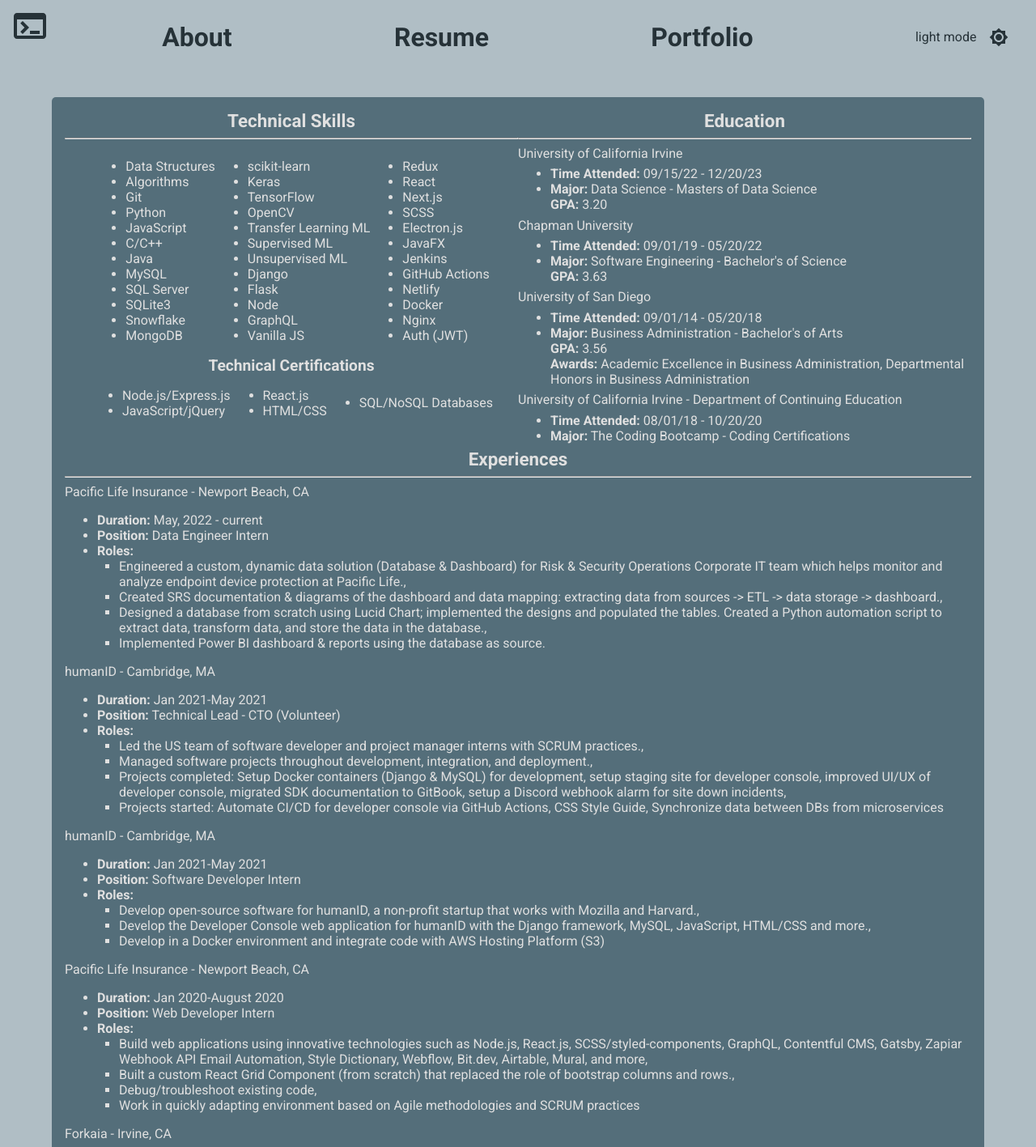
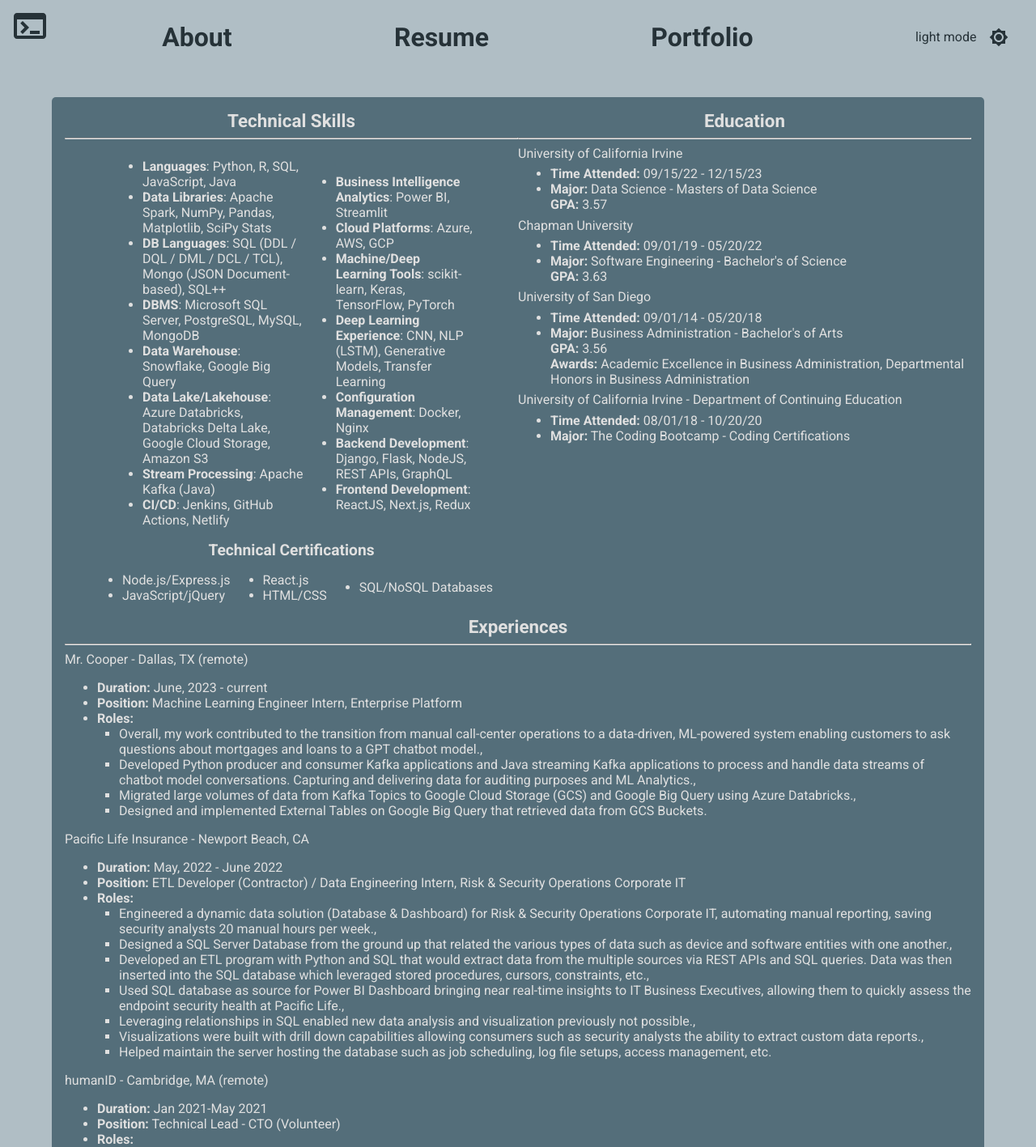
Before and after one commit to tarekel96/Portfolio_App, a Next.js app in the folder next-portfolio/: page /resume in a window 1280 px wide. Shown: the top 1417 px of the page at 81% size. Built offline with nearby package versions, Linux system fonts and the light colour scheme.

Commit message:
Updating portfolio site with my current experience and updated gpa. Next will update personal projects.

```diff
--- a/next-portfolio/lib/resume.json
+++ b/next-portfolio/lib/resume.json
@@ -1,14 +1,33 @@
 {
 	"certifications": "Node.js/Express.js, JavaScript/jQuery, React.js, HTML/CSS, SQL/NoSQL Databases",
 	"skills": "Data Structures, Algorithms, Git, Python, JavaScript, C/C++, Java, MySQL, SQL Server, SQLite3, Snowflake, MongoDB, scikit-learn, Keras, TensorFlow, OpenCV, Transfer Learning ML, Supervised ML, Unsupervised ML, Django, Flask, Node, GraphQL, Vanilla JS, Redux, React, Next.js, SCSS, Electron.js, JavaFX, Jenkins, GitHub Actions, Netlify, Docker, Nginx, Auth (JWT)",
+	"skillsMap_1": {
+		"Languages": "Python, R, SQL, JavaScript, Java",
+		"Data Libraries": "Apache Spark, NumPy, Pandas, Matplotlib, SciPy Stats",
+		"DB Languages": "SQL (DDL / DQL / DML / DCL / TCL), Mongo (JSON Document-based), SQL++",
+		"DBMS": "Microsoft SQL Server, PostgreSQL, MySQL, MongoDB",
+		"Data Warehouse": "Snowflake, Google Big Query",
+		"Data Lake/Lakehouse": "Azure Databricks, Databricks Delta Lake, Google Cloud Storage, Amazon S3",
+		"Stream Processing": "Apache Kafka (Java)",
+		"CI/CD": "Jenkins, GitHub Actions, Netlify"
+	},
+	"skillsMap_2": {
+		"Business Intelligence Analytics": "Power BI, Streamlit",
+		"Cloud Platforms": "Azure, AWS, GCP",
+		"Machine/Deep Learning Tools": "scikit-learn, Keras, TensorFlow, PyTorch",
+		"Deep Learning Experience": "CNN, NLP (LSTM), Generative Models, Transfer Learning",
+		"Configuration Management": "Docker, Nginx",
+		"Backend Development": "Django, Flask, NodeJS, REST APIs, GraphQL",
+		"Frontend Development": "ReactJS, Next.js, Redux"
+	},
 	"educations": [
 		{
 			"name": "University of California Irvine",
 			"id": "uci-masters",
-			"duration": "09/15/22 - 12/20/23",
+			"duration": "09/15/22 - 12/15/23",
 			"major": "Data Science",
 			"degreeType": "Masters of Data Science",
-			"gpa": "3.20",
+			"gpa": "3.57",
 			"relevantCourses": "",
 			"specialAwards": []
 		},
@@ -48,22 +67,38 @@
 	],
 	"experiences": [
 		{
+			"companyName": "Mr. Cooper",
+			"id": "mrcooper",
+			"location": "Dallas, TX (remote)",
+			"duration": "June, 2023 - current",
+			"position": "Machine Learning Engineer Intern, Enterprise Platform",
+			"roles": [
+				"Overall, my work contributed to the transition from manual call-center operations to a data-driven, ML-powered system enabling customers to ask questions about mortgages and loans to a GPT chatbot model.",
+				"Developed Python producer and consumer Kafka applications and Java streaming Kafka applications to process and handle data streams of chatbot model conversations. Capturing and delivering data for auditing purposes and ML Analytics.",
+				"Migrated large volumes of data from Kafka Topics to Google Cloud Storage (GCS) and Google Big Query using Azure Databricks.",
+				"Designed and implemented External Tables on Google Big Query that retrieved data from GCS Buckets."
+			]
+		},
+		{
 			"companyName": "Pacific Life Insurance",
 			"id": "pacificLife_2",
 			"location": "Newport Beach, CA",
-			"duration": "May, 2022 - current",
-			"position": "Data Engineer Intern",
+			"duration": "May, 2022 - June 2022",
+			"position": "ETL Developer (Contractor) / Data Engineering Intern, Risk & Security Operations Corporate IT",
 			"roles": [
-				"Engineered a custom, dynamic data solution (Database & Dashboard) for Risk & Security Operations Corporate IT team which helps monitor and analyze endpoint device protection at Pacific Life.",
-				"Created SRS documentation & diagrams of the dashboard and data mapping: extracting data from sources -> ETL -> data storage -> dashboard.",
-				"Designed a database from scratch using Lucid Chart; implemented the designs and populated the tables. Created a Python automation script to extract data, transform data, and store the data in the database.",
-				"Implemented Power BI dashboard & reports using the database as source."
+				"Engineered a dynamic data solution (Database & Dashboard) for Risk & Security Operations Corporate IT, automating manual reporting, saving security analysts 20 manual hours per week.",
+				"Designed a SQL Server Database from the ground up that related the various types of data such as device and software entities with one another.",
+				"Developed an ETL program with Python and SQL that would extract data from the multiple sources via REST APIs and SQL queries. Data was then inserted into the SQL database which leveraged stored procedures, cursors, constraints, etc.",
+				"Used SQL database as source for Power BI Dashboard bringing near real-time insights to IT Business Executives, allowing them to quickly assess the endpoint security health at Pacific Life.",
+				"Leveraging relationships in SQL enabled new data analysis and visualization previously not possible.",
+				"Visualizations were built with drill down capabilities allowing consumers such as security analysts the ability to extract custom data reports.",
+				"Helped maintain the server hosting the database such as job scheduling, log file setups, access management, etc."
 			]
 		},
 		{
 			"companyName": "humanID",
 			"id": "humanID_2",
-			"location": "Cambridge, MA",
+			"location": "Cambridge, MA (remote)",
 			"duration": "Jan 2021-May 2021",
 			"position": "Technical Lead - CTO (Volunteer)",
 			"roles": [
@@ -76,7 +111,7 @@
 		{
 			"companyName": "humanID",
 			"id": "humanID_1",
-			"location": "Cambridge, MA",
+			"location": "Cambridge, MA (remote)",
 			"duration": "Jan 2021-May 2021",
 			"position": "Software Developer Intern",
 			"roles": [
@@ -90,7 +125,7 @@
 			"id": "pacificLife",
 			"location": "Newport Beach, CA",
 			"duration": "Jan 2020-August 2020",
-			"position": "Web Developer Intern",
+			"position": "Web Developer Intern, HatchLabs Division",
 			"roles": [
 				"Build web applications using innovative technologies such as Node.js, React.js, SCSS/styled-components, GraphQL, Contentful CMS, Gatsby, Zapiar Webhook API Email Automation, Style Dictionary, Webflow, Bit.dev, Airtable, Mural, and more",
 				"Built a custom React Grid Component (from scratch) that replaced the role of bootstrap columns and rows.",
@@ -101,7 +136,7 @@
 		{
 			"companyName": "Forkaia",
 			"id": "forkaia",
-			"location": "Irvine, CA",
+			"location": "Irvine, CA (remote)",
 			"duration": "June 2019-Jan 2020",
 			"position": "Startup Software Engineer Intern",
 			"roles": [
--- a/next-portfolio/pages/index.js
+++ b/next-portfolio/pages/index.js
@@ -91,7 +91,7 @@
 			<div>
 				<Header>Bio</Header>
 				<Divider />
-				{entries.map((entry) => <p key={entry}>{entry}</p>)}
+				{entries.map((entry) => <Entry key={entry}>{entry}</Entry>)}
 				<Divider />
 			</div>
 		</section>
--- a/next-portfolio/pages/resume.js
+++ b/next-portfolio/pages/resume.js
@@ -2,6 +2,10 @@
 import { Fragment } from 'react';
 import React from 'react';
 import resumeData from '../lib/resume.json';
+
+Object.entries(resumeData.skillsMap_1).forEach(([ category, values ]) => {
+	console.log(category, values);
+});
 
 const LayoutWrapper = styled('div')(({ theme }) => ({
 	display: 'flex',
@@ -33,6 +37,7 @@
 const TechnicalSkills = styled('section')(({ theme }) => ({
 	display: 'flex',
 	flexDirection: 'column',
+	alignItems: 'center',
 	margin: '0 auto',
 	width: '100%',
 	maxWidth: '100%',
@@ -60,6 +65,7 @@
 	display: 'flex',
 	justifyContent: 'center',
 	alignItems: 'center',
+	width: '80%',
 	[theme.breakpoints.down(768)]: {
 		display: 'block'
 	}
@@ -141,28 +147,42 @@
 						<hr style={{ width: '100%' }} />
 						<TechSubContainer>
 							{/* Slice (1st third of arr) -> Map */}
-							<ul>
+							{/* <ul>
 								{convertToArray(resumeData.skills)
 									.slice(0, getThirdArrLength(convertToArray(resumeData.skills)))
 									.map((skill, index) => <li key={`Skill ID#: ${index}`}>{skill}</li>)}
-							</ul>
+							</ul> */}
 							{/* Slice (2nd third of arr) -> Map */}
-							<ul>
+							{/* <ul>
 								{convertToArray(resumeData.skills)
 									.slice(
 										getThirdArrLength(convertToArray(resumeData.skills)),
 										2 * getThirdArrLength(convertToArray(resumeData.skills))
 									)
 									.map((skill, index) => <li key={`Skill ID#: ${index}`}>{skill}</li>)}
-							</ul>
+							</ul> */}
 							{/* Slice (last third of arr) -> Map */}
-							<ul>
+							{/* <ul>
 								{convertToArray(resumeData.skills)
 									.slice(
 										2 * getThirdArrLength(convertToArray(resumeData.skills)),
 										convertToArray(resumeData.skills).length
 									)
 									.map((skill, index) => <li key={`Skill ID#: ${index}`}>{skill}</li>)}
+							</ul> */}
+							<ul>
+								{Object.entries(resumeData.skillsMap_1).map(([ category, values ], index) => (
+									<li key={index}>
+										<b>{category}</b>: {values}
+									</li>
+								))}
+							</ul>
+							<ul>
+								{Object.entries(resumeData.skillsMap_2).map(([ category, values ], index) => (
+									<li key={index}>
+										<b>{category}</b>: {values}
+									</li>
+								))}
 							</ul>
 						</TechSubContainer>
 						<Subheader>Technical Certifications</Subheader>
```
Also changed, not shown: next-portfolio/lib/about.json (+5 -4 lines).
